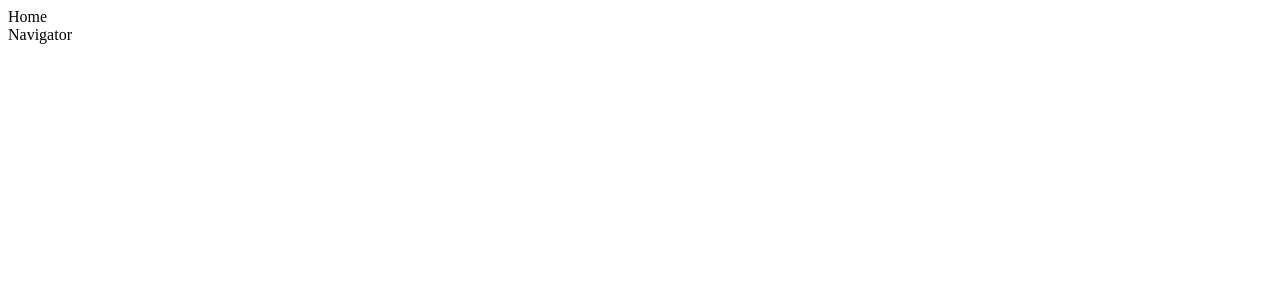
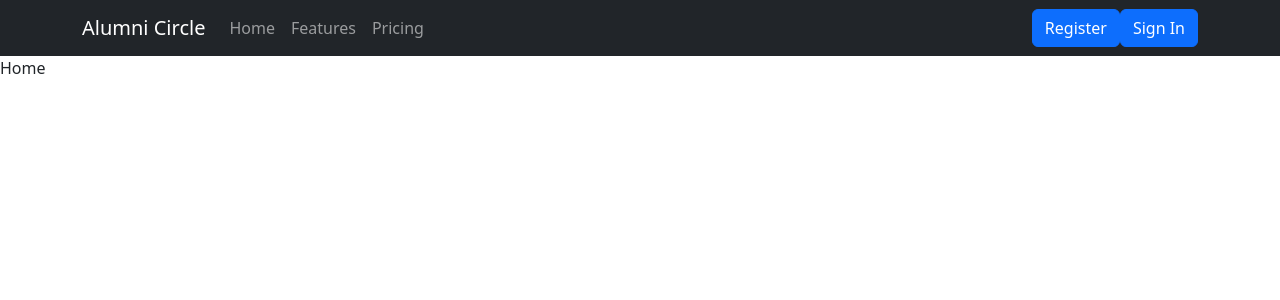
Before and after one commit to Harrysuu/alumnicycle-frontend, a React (Create React App) app in the folder my-react-app/: page / in a window 1280 px wide. Shown: the top 300 px of the page. Built offline with nearby package versions, Linux system fonts and the light colour scheme.

Commit message:
bootstrap 1004 2000

```diff
--- a/my-react-app/package.json
+++ b/my-react-app/package.json
@@ -7,6 +7,7 @@
     "@testing-library/react": "^13.4.0",
     "@testing-library/user-event": "^13.5.0",
     "bootstrap": "^5.3.2",
+    "react-bootstrap": "^2.9.0",
     "react": "^18.2.0",
     "react-dom": "^18.2.0",
     "react-scripts": "^3.0.1",
@@ -16,7 +17,8 @@
     "start": "react-scripts start",
     "build": "react-scripts build",
     "test": "react-scripts test",
-    "eject": "react-scripts eject"
+    "eject": "react-scripts eject",
+    "dev": "set NODE_OPTIONS=--openssl-legacy-provider && vue-cli-service serve"
   },
   "eslintConfig": {
     "extends": [
--- a/my-react-app/src/App.js
+++ b/my-react-app/src/App.js
@@ -1,12 +1,14 @@
 import React from 'react';
 import HomePage from './layouts/HomePage';
 import Navigator from './layouts/Navigator';
+import 'bootstrap/dist/css/bootstrap.min.css'
 
 function App() {
   return (
     <>
+    <Navigator/>
     <HomePage />
-    <Navigator/>
+
     </>
   );
 }
--- a/my-react-app/src/layouts/Navigator/index.jsx
+++ b/my-react-app/src/layouts/Navigator/index.jsx
@@ -1,9 +1,26 @@
-import React from 'react'
+import React from 'react';
+import { Container, Navbar, Nav, Button } from 'react-bootstrap';
+
 
 export default function index() {
   return (
-    <div>
-      Navigator
-    </div>
-  )
+    <>
+      <Navbar bg="dark" data-bs-theme="dark">
+        <Container>
+          <Navbar.Brand href="#home">Alumni Circle</Navbar.Brand>
+          <Nav className="me-auto">
+            <Nav.Link href="#home">Home</Nav.Link>
+            <Nav.Link href="#features">Features</Nav.Link>
+            <Nav.Link href="#pricing">Pricing</Nav.Link>
+          </Nav>
+
+          <Button>Register</Button>
+
+          <Button>Sign In</Button>
+
+        </Container>
+      </Navbar>
+
+    </>
+  );
 }
--- a/package.json
+++ /dev/null
@@ -1,6 +0,0 @@
-{
-  "dependencies": {
-    "bootstrap": "^5.3.2",
-    "react-bootstrap": "^2.9.0"
-  }
-}
```
Also changed, not shown: 2 other files (tests, documents, lock files or other folders).
